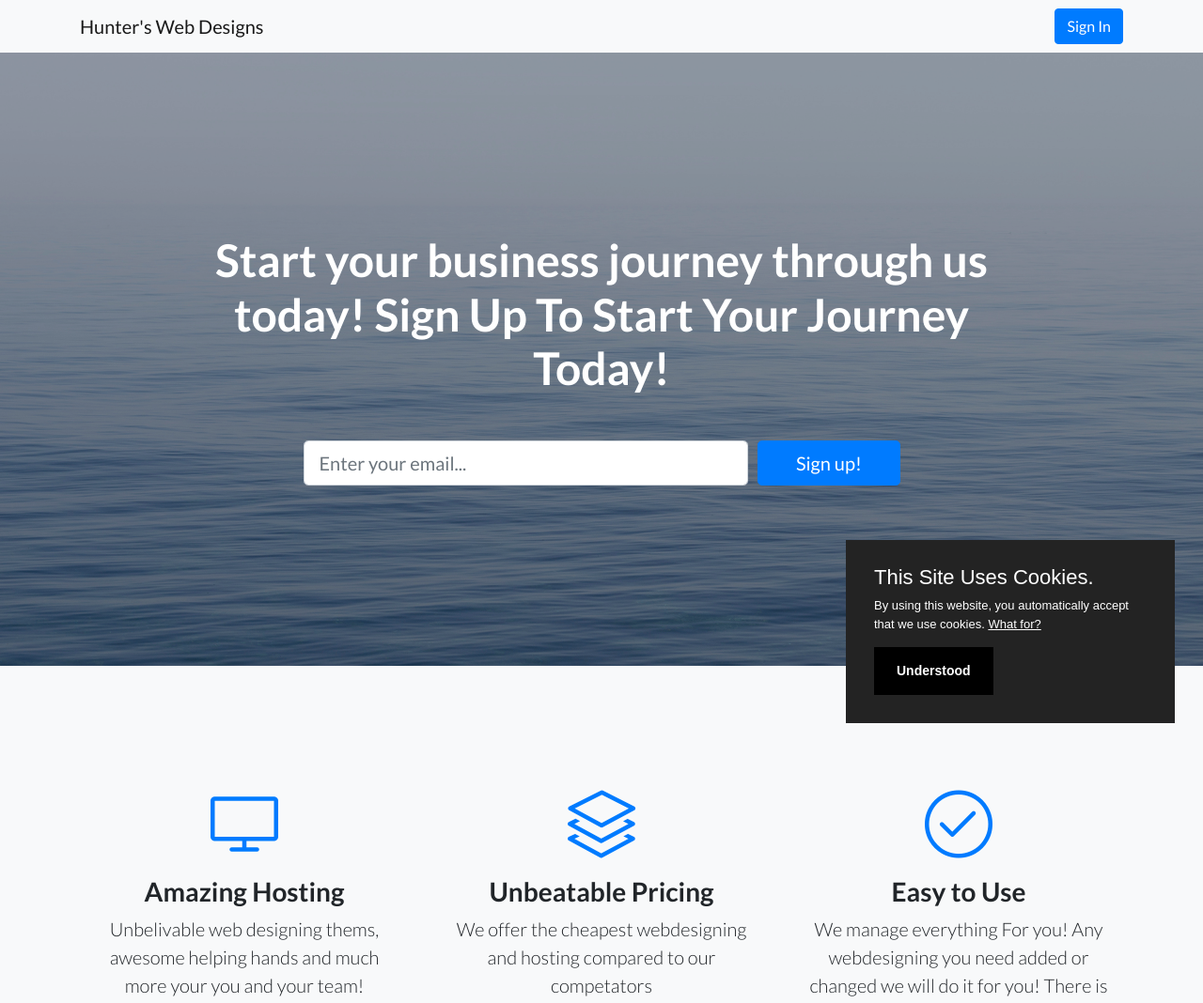
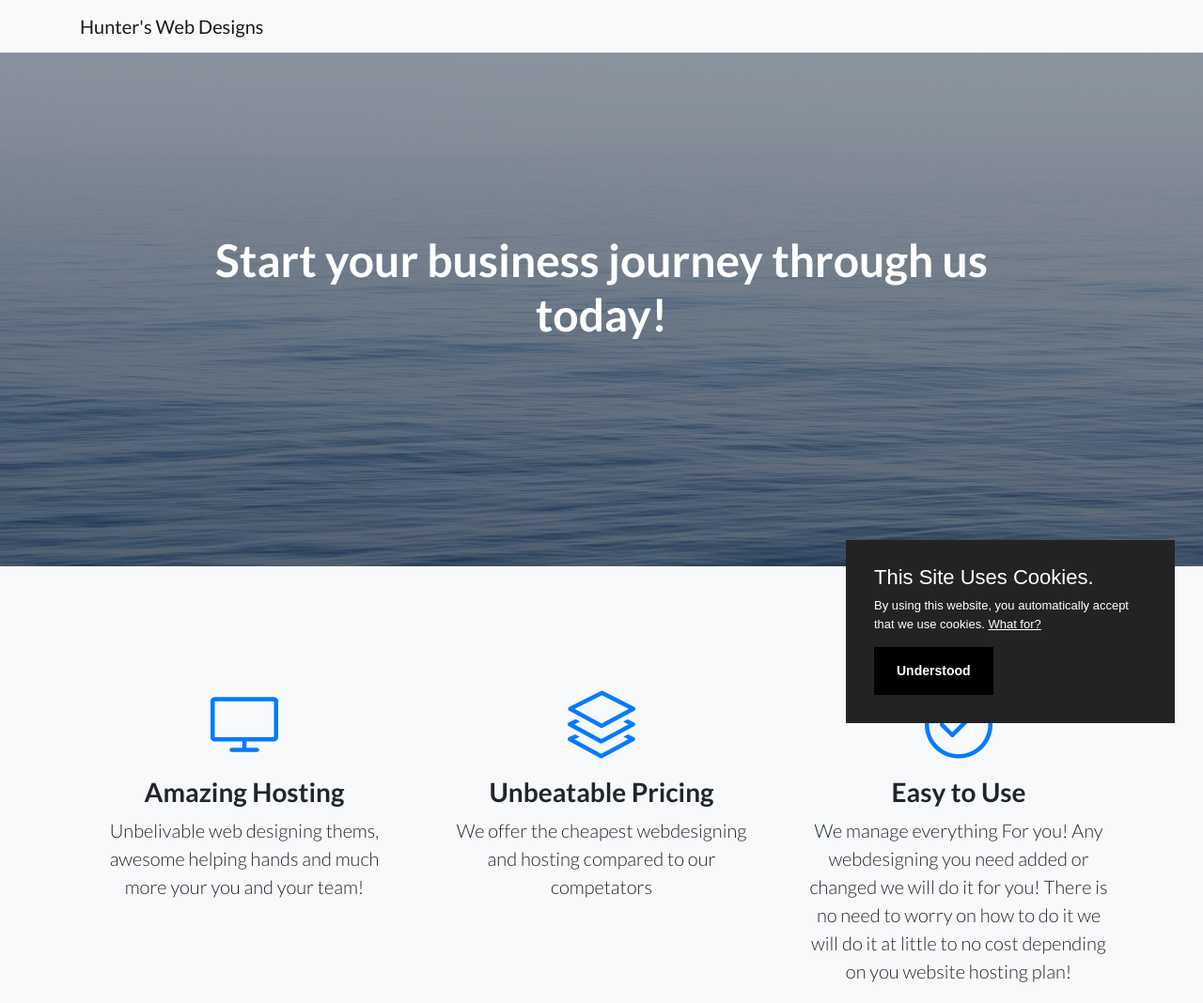
Before and after one commit to EastcoastHunter/hunters-web-designs, a website: page index.html in a window 1280 px wide. Shown: the top 1068 px of the page at 94% size. Drawn offline with Linux system fonts and the light colour scheme.

Commit message:
Update index.html

```diff
--- a/index.html
+++ b/index.html
@@ -52,7 +52,7 @@
     <nav class="navbar navbar-light bg-light static-top" id="top">
       <div class="container">
         <a class="navbar-brand" href="#top">Hunter's Web Designs</a>
-        <a class="btn btn-primary" href="#">Sign In</a>
+        <!-- <a class="btn btn-primary" href="#">Sign In</a> -->
       </div>
     </nav>
 
@@ -63,12 +63,11 @@
         <div class="row">
           <div class="col-xl-9 mx-auto">
             <h1 class="mb-5">
-              Start your business journey through us today! Sign Up To Start
-              Your Journey Today!
+              Start your business journey through us today!
             </h1>
           </div>
           <div class="col-md-10 col-lg-8 col-xl-7 mx-auto">
-            <form>
+            <!-- <form>
               <div class="form-row">
                 <div class="col-12 col-md-9 mb-2 mb-md-0">
                   <input
@@ -86,7 +85,7 @@
                   </button>
                 </div>
               </div>
-            </form>
+            </form> -->
           </div>
         </div>
       </div>
@@ -227,7 +226,7 @@
           <div class="col-xl-9 mx-auto">
             <h2 class="mb-4">Start your business through us! Sign up today!</h2>
           </div>
-          <div class="col-md-10 col-lg-8 col-xl-7 mx-auto">
+          <!-- <div class="col-md-10 col-lg-8 col-xl-7 mx-auto">
             <form>
               <div class="form-row">
                 <div class="col-12 col-md-9 mb-2 mb-md-0">
@@ -247,7 +246,7 @@
                 </div>
               </div>
             </form>
-          </div>
+          </div> -->
         </div>
       </div>
     </section>
```
